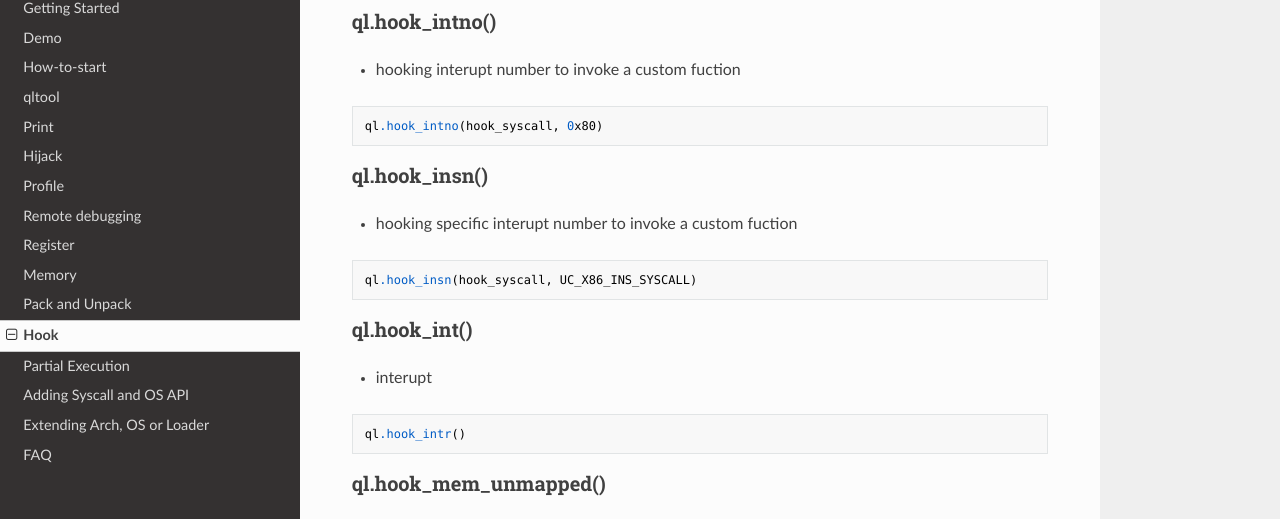
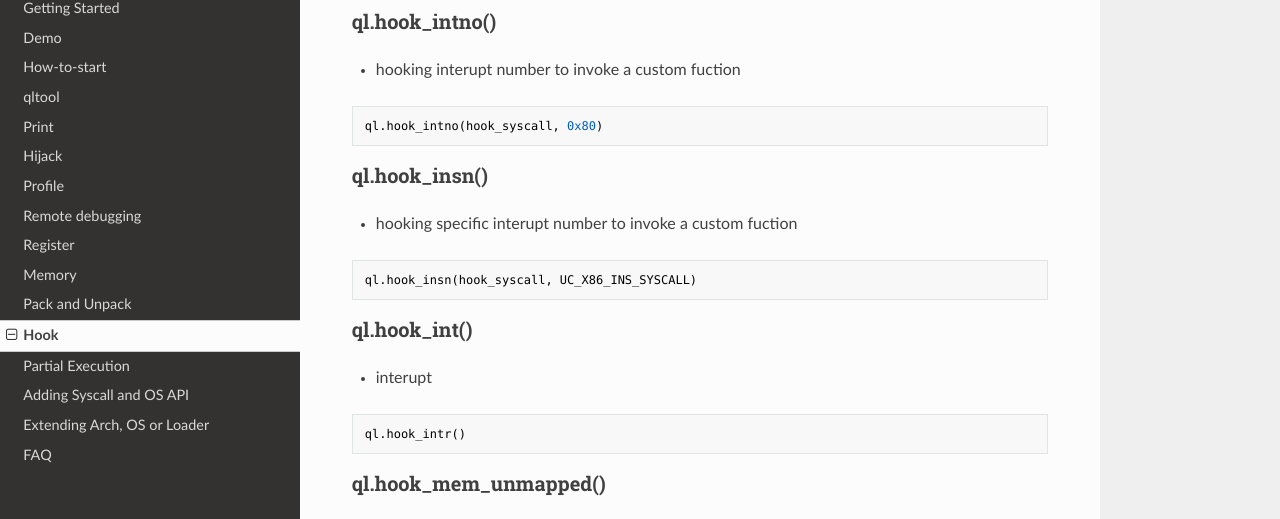
Before and after one commit to qilingframework/rtfd.io, an MkDocs documentation site: the page built from docs/hook.md, in a window 1280 px wide and 900 px high, scrolled down 692 px. Shown: the part 141-660 px from the top of the window. Built offline with MkDocs 1.6.1, drawn with Linux system fonts in a browser that asks for light colours; nearby versions of some CDN libraries; some of the changed text lies outside the part shown.

Commit message:
Update hook.md

````diff
--- a/docs/hook.md
+++ b/docs/hook.md
@@ -45,42 +45,42 @@ ql.hook_block(ql_hook_block_disasm)
 ### ql.hook_intno()
 
 - hooking interupt number to invoke a custom fuction
-```
+```python
 ql.hook_intno(hook_syscall, 0x80)
 ```
 
 ### ql.hook_insn()
 
 - hooking specific interupt number to invoke a custom fuction
-```
+```python
 ql.hook_insn(hook_syscall, UC_X86_INS_SYSCALL)
 ```
 
 
 ### ql.hook_int()
 - interupt
-```
+```python
 ql.hook_intr()
 ```
 
 ### ql.hook_mem_unmapped()
-```
+```python
 ```
 
 ### ql.hook_mem_read_invalid()
-```
+```python
 ```
 
 ### ql.hook_mem_write_invalid()
-```
+```python
 ```
 
 ### ql.hook_mem_fetch_invalid()
-```
+```python
 ```
 
 ### qll.hook_mem_invalid()
-```
+```python
 ```
 
 ### ql.hook_mem_read()
@@ -114,11 +114,11 @@ ql.hook_mem_fetch(_mem_write, 0xffffdef4)
 ```
 
 ### ql.hook_del()
-```
+```python
 ```
 
 ### ql.clear_hooks()
 - clear all hooks
-```
+```python
 ql.clear_hooks()
 ```
````
